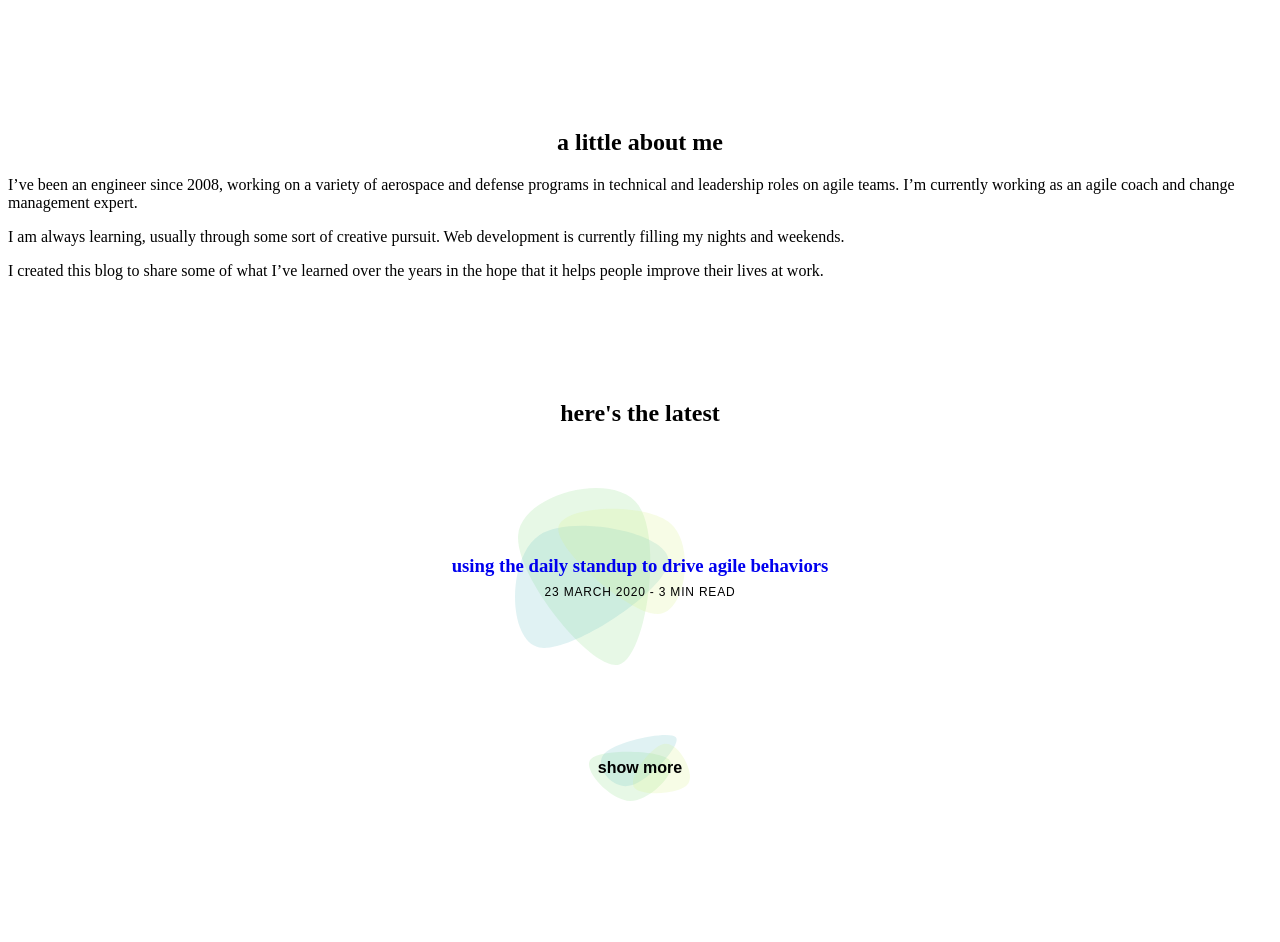
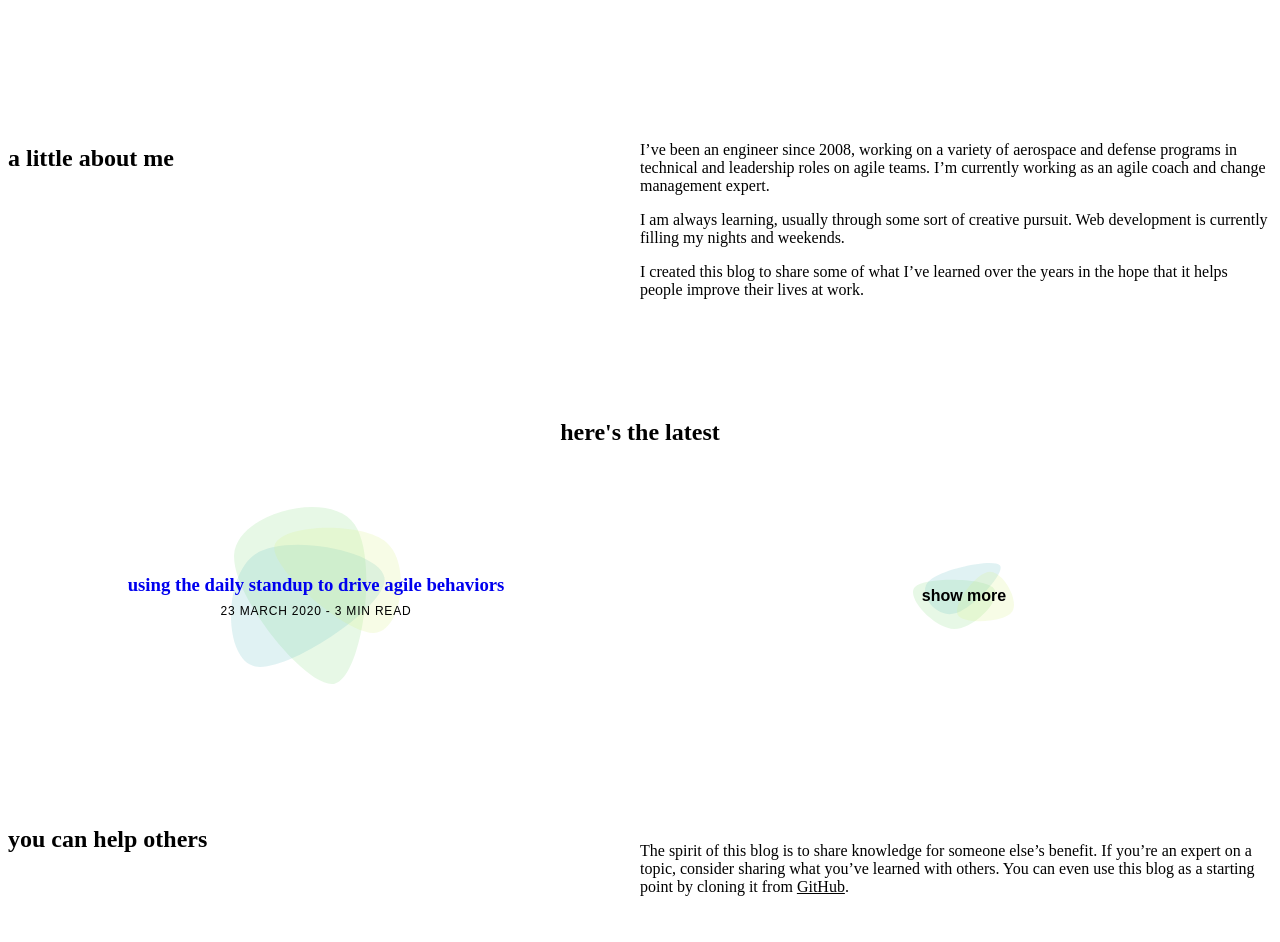
Before and after one commit to codingtojoy/points-points-points, a Gatsby site: page / in a window 1280 px wide. Shown: the part 440-1382 px from the top of the page. Built offline with nearby package versions, Linux system fonts and the light colour scheme; Gatsby itself is replaced by a stand-in of ours.

Commit message:
Added media queries to support medium screens

```diff
--- a/src/components/Button.module.css
+++ b/src/components/Button.module.css
@@ -5,7 +5,7 @@
   text-align: center;
   background-image: url("../assets/images/button_graphic.svg");
   background-repeat: no-repeat;
-  background-position: calc(50%) 50%;
+  background-position: 50%;
 }
 
 .button__link {
--- a/src/components/layout.css
+++ b/src/components/layout.css
@@ -694,3 +694,9 @@ ol {
 ol li {
   padding-left: 0.5rem;
 }
+
+@media only screen and (min-width: 875px) {
+  body {
+    padding: 0 2rem;
+  }
+}
--- a/src/pages/all-posts.js
+++ b/src/pages/all-posts.js
@@ -43,6 +43,7 @@ export default ({ data }) => {
       </section>
 
       <section className={styles["all_posts__signoff"]}>
+        <div className={styles["signoff__content"]}>
           <h2 className={styles["signoff__heading"]}>let's keep learning</h2>
           <p className={styles["signoff__para"]}>
             Tweet me{" "}
@@ -54,7 +55,7 @@ export default ({ data }) => {
             </a>{" "}
             with topics you'd like me to cover here.
           </p>
-
+        </div>
         <Footer />
       </section>
     </>
--- a/src/pages/all-posts.module.css
+++ b/src/pages/all-posts.module.css
@@ -69,18 +69,21 @@
 }
 
 .all_posts__signoff {
-  margin: 0 -1rem;
-  padding: 1rem;
+  margin: 3rem -1rem 0 -1rem;
+  padding: 4rem 1rem 1rem 1rem;
   background-color: var(--secondary-background-color);
 }
 
+.signoff__content {
+  margin-bottom: 3rem;
+}
+
 .signoff__heading {
-  margin: 3rem 0 2rem 0;
+  margin: 0 0 0 0;
   color: var(--secondary-heading-color);
 }
 
 .signoff__para {
-  margin-bottom: 3rem;
   color: var(--secondary-text-color);
 }
 
@@ -88,3 +91,41 @@
   text-decoration: underline;
   color: var(--secondary-text-color);
 }
+
+@media only screen and (min-width: 875px) {
+  .all_posts__nav {
+    margin: 0 -2rem;
+    padding: 2rem 2rem 0 2rem;
+    background-color: var(--secondary-background-color);
+  }
+
+  .all_posts__banner {
+    margin: 0 -2rem;
+    padding: 2rem;
+  }
+
+  .all_posts__listing {
+    display: grid;
+    grid-template-columns: repeat(2, 1fr);
+    grid-row-gap: 3rem;
+    grid-column-gap: 2rem;
+  }
+
+  .all_posts__post_container {
+    margin: 0;
+  }
+
+  .all_posts__post_title {
+    margin: 0 0 0.5rem 0;
+  }
+
+  .all_posts__signoff {
+    margin: 3rem -2rem 0 -2rem;
+    padding: 4rem 2rem 2rem 2rem;
+  }
+
+  .signoff__content {
+    display: grid;
+    grid-template-columns: repeat(2, 1fr);
+  }
+}
--- a/src/pages/index.js
+++ b/src/pages/index.js
@@ -47,23 +47,27 @@ export default ({ data }) => {
 
       <section className={styles["home__about"]}>
         <h2 className={styles["about__heading"]}>a little about me</h2>
+        <div>
           <p className={styles["about__para"]}>
             I’ve been an engineer since 2008, working on a variety of aerospace
-          and defense programs in technical and leadership roles on agile teams.
-          I’m currently working as an agile coach and change management expert.
+            and defense programs in technical and leadership roles on agile
+            teams. I’m currently working as an agile coach and change management
+            expert.
           </p>
           <p className={styles["about__para"]}>
             I am always learning, usually through some sort of creative pursuit.
             Web development is currently filling my nights and weekends.
           </p>
           <p className={styles["about__para"]}>
-          I created this blog to share some of what I’ve learned over the years
-          in the hope that it helps people improve their lives at work.
+            I created this blog to share some of what I’ve learned over the
+            years in the hope that it helps people improve their lives at work.
           </p>
+        </div>
       </section>
 
       <section className={styles["home__latest"]}>
         <h2 className={styles["latest__heading"]}>here's the latest</h2>
+        <div className={styles["latest__listing"]}>
           {data.allMarkdownRemark.edges.map(({ node }) => (
             <div key={node.id} className={styles["home__post_container"]}>
               <Link className={styles["home__post_link"]} to={node.fields.slug}>
@@ -77,15 +81,17 @@ export default ({ data }) => {
             </div>
           ))}
           <Button to="/all-posts" text="show more" />
+        </div>
       </section>
 
       <section className={styles["home__signoff"]}>
+        <div className={styles["signoff__content"]}>
           <h2 className={styles["signoff__heading"]}>you can help others</h2>
           <p className={styles["signoff__para"]}>
             The spirit of this blog is to share knowledge for someone else’s
-          benefit. If you’re an expert on a topic, consider sharing what you’ve
-          learned with others. You can even use this blog as a starting point by
-          cloning it from{" "}
+            benefit. If you’re an expert on a topic, consider sharing what
+            you’ve learned with others. You can even use this blog as a starting
+            point by cloning it from{" "}
             <a
               className={styles["home__link"]}
               href="https://github.com/codingtojoy/becoming-agile"
@@ -94,7 +100,7 @@ export default ({ data }) => {
             </a>
             .
           </p>
-
+        </div>
         <Footer />
       </section>
     </>
--- a/src/pages/index.module.css
+++ b/src/pages/index.module.css
@@ -32,7 +32,7 @@
   top: 0rem;
   background-image: url("../assets/images/social_corner_graphic.svg");
   background-repeat: no-repeat;
-  background-position: 0.25rem calc(-5.5rem);
+  background-position: 0.25rem -5.5rem;
 }
 
 .nav__social > a {
@@ -114,18 +114,21 @@
 }
 
 .home__signoff {
-  margin: 0 -1rem;
-  padding: 1rem;
+  margin: 3rem -1rem 0 -1rem;
+  padding: 4rem 1rem 1rem 1rem;
   background-color: var(--secondary-background-color);
 }
 
+.signoff__content {
+  margin-bottom: 3rem;
+}
+
 .signoff__heading {
-  margin: 3rem 0 2rem 0;
+  margin: 0 0 2rem 0;
   color: var(--secondary-heading-color);
 }
 
 .signoff__para {
-  margin-bottom: 3rem;
   color: var(--secondary-text-color);
 }
 
@@ -133,3 +136,52 @@
   color: var(--secondary-text-color);
   text-decoration: underline;
 }
+
+@media only screen and (min-width: 875px) {
+  .home__nav {
+    margin-top: 2rem;
+  }
+
+  .social__background {
+    padding-left: 6rem;
+    background-position: 0.7rem -3.25rem;
+  }
+
+  .home__about {
+    display: grid;
+    grid-template-columns: repeat(2, 1fr);
+    margin: 0 -2rem;
+    padding: 3rem 2rem;
+  }
+
+  .about__heading {
+    text-align: left;
+  }
+
+  .home__latest {
+    margin-bottom: 2rem;
+  }
+
+  .latest__listing {
+    display: grid;
+    grid-template-columns: repeat(2, 1fr);
+    align-items: center;
+    grid-column-gap: 2rem;
+  }
+
+  .home__post_container {
+    margin: 0;
+    padding: 6rem 0;
+    background-position: 50%;
+  }
+
+  .home__signoff {
+    margin: 3rem -2rem 0 -2rem;
+    padding: 4rem 2rem 2rem 2rem;
+  }
+
+  .signoff__content {
+    display: grid;
+    grid-template-columns: repeat(2, 1fr);
+  }
+}
--- a/src/templates/post.js
+++ b/src/templates/post.js
@@ -44,6 +44,7 @@ export default ({ data }) => {
       />
 
       <section className={styles["post__signoff"]}>
+        <div className={styles["signoff__content"]}>
           <h2 className={styles["signoff__heading"]}>be a thought leader</h2>
           <p className={styles["signoff__para"]}>
             Spread the knowledge if you found it useful. You have the power to
@@ -57,6 +58,7 @@ export default ({ data }) => {
             >
               <i className="fab fa-twitter"></i>
             </a>
+          </div>
         </div>
         <Footer />
       </section>
--- a/src/templates/post.module.css
+++ b/src/templates/post.module.css
@@ -37,7 +37,7 @@
   top: 0rem;
   background-image: url("../assets/images/more_posts_corner_graphic.svg");
   background-repeat: no-repeat;
-  background-position: 2.25rem calc(-3.25rem);
+  background-position: 2.25rem -3.25rem;
 }
 
 .post__background {
@@ -80,13 +80,13 @@
 }
 
 .post__signoff {
-  margin: 0 -1rem;
-  padding: 1rem;
+  margin: 3rem -1rem 0 -1rem;
+  padding: 4rem 1rem 1rem 1rem;
   background-color: var(--secondary-background-color);
 }
 
 .signoff__heading {
-  margin: 3rem 0 2rem 0;
+  margin: 0 0 2rem 0;
   color: var(--secondary-heading-color);
 }
 
@@ -115,3 +115,48 @@
 .post__social > a {
   color: var(--secondary-text-color);
 }
+
+@media only screen and (min-width: 640px) {
+  .post__content {
+    margin: 0 auto 3rem auto;
+    width: 67%;
+    max-width: 640px;
+  }
+}
+
+@media only screen and (min-width: 875px) {
+  .post__nav {
+    margin-top: 2rem;
+  }
+
+  .more_posts__background {
+    padding: 6rem;
+    background-position: 0.75rem -1.65rem;
+  }
+
+  .post__background {
+    padding: 18rem 12rem;
+    background-image: url("../assets/images/post_graphic_1.svg");
+    background-repeat: no-repeat;
+    background-size: auto 23.5rem;
+    background-position: top 50% left -6rem;
+  }
+
+  .post__title {
+    margin-top: 12.5rem;
+  }
+
+  .post__signoff {
+    margin: 3rem -2rem 0 -2rem;
+    padding: 4rem 2rem 2rem 2rem;
+  }
+
+  .signoff__content {
+    display: grid;
+    grid-template-columns: repeat(2, 1fr);
+  }
+
+  .post__social {
+    justify-self: left;
+  }
+}
```
Lines whose indentation alone changed are shown as unchanged.
